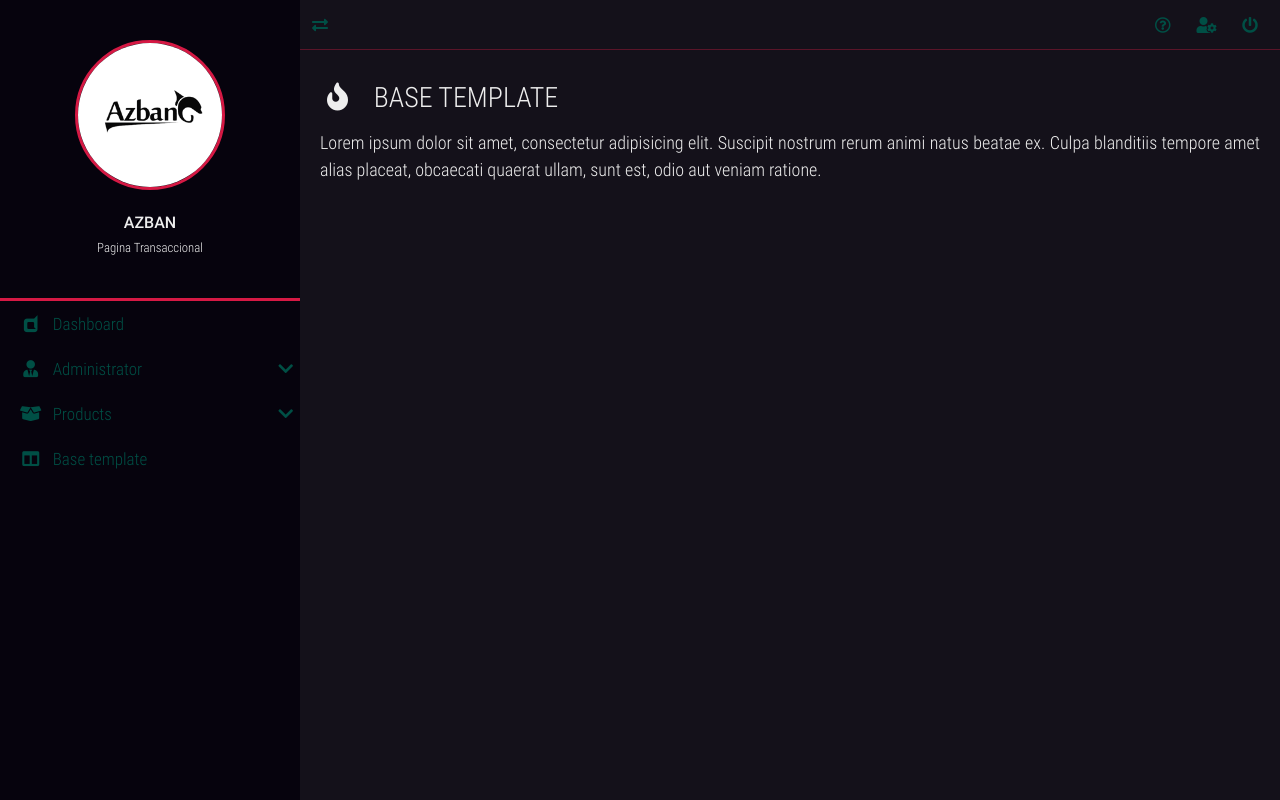
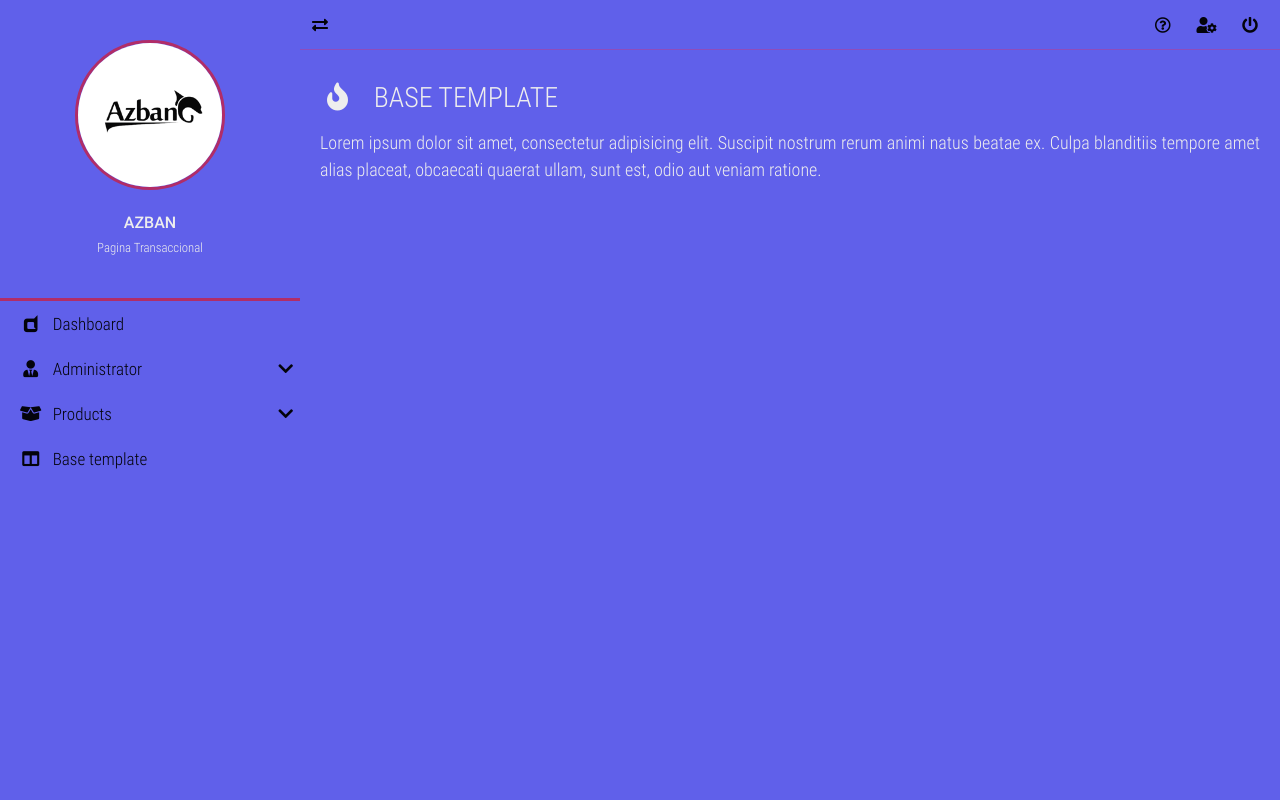
Before and after one commit to Azbanedit/azban-sb, a PHP site: page /base.html in a window 1280 px wide. Run offline with PHP 8.4, Linux system fonts and the light colour scheme.

Commit message:
Actualizacion de estilos
Actualizacion de estilos

```diff
--- a/TRIMESTRE V/Plantilla/css/style.css
+++ b/TRIMESTRE V/Plantilla/css/style.css
@@ -26,15 +26,15 @@
 }
 
 :root{
-	--color-one: #14111A;
-	--color-two: #06030D;
+	--color-one: #6060ea;
+	--color-two: #6060ea;
 	--color-three: #2F2A3D;
 
 	--color-four: #EEEEEE;
-	--color-five: #D51944;
+	--color-five: #c62047cb;
 	--color-six: #6E6C74;
 
-	--form-color: #004f45;
+	--form-color: #03030b;
 }
 
 body,html{
```
